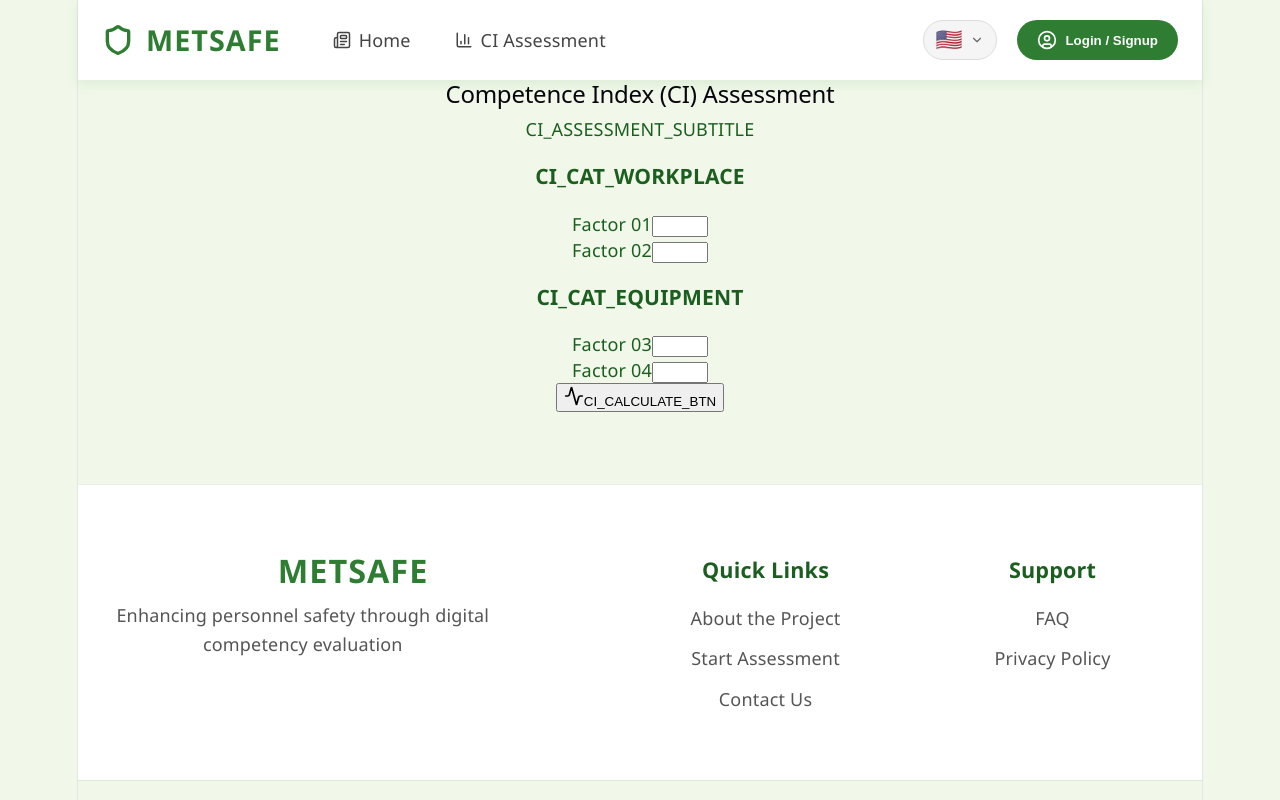
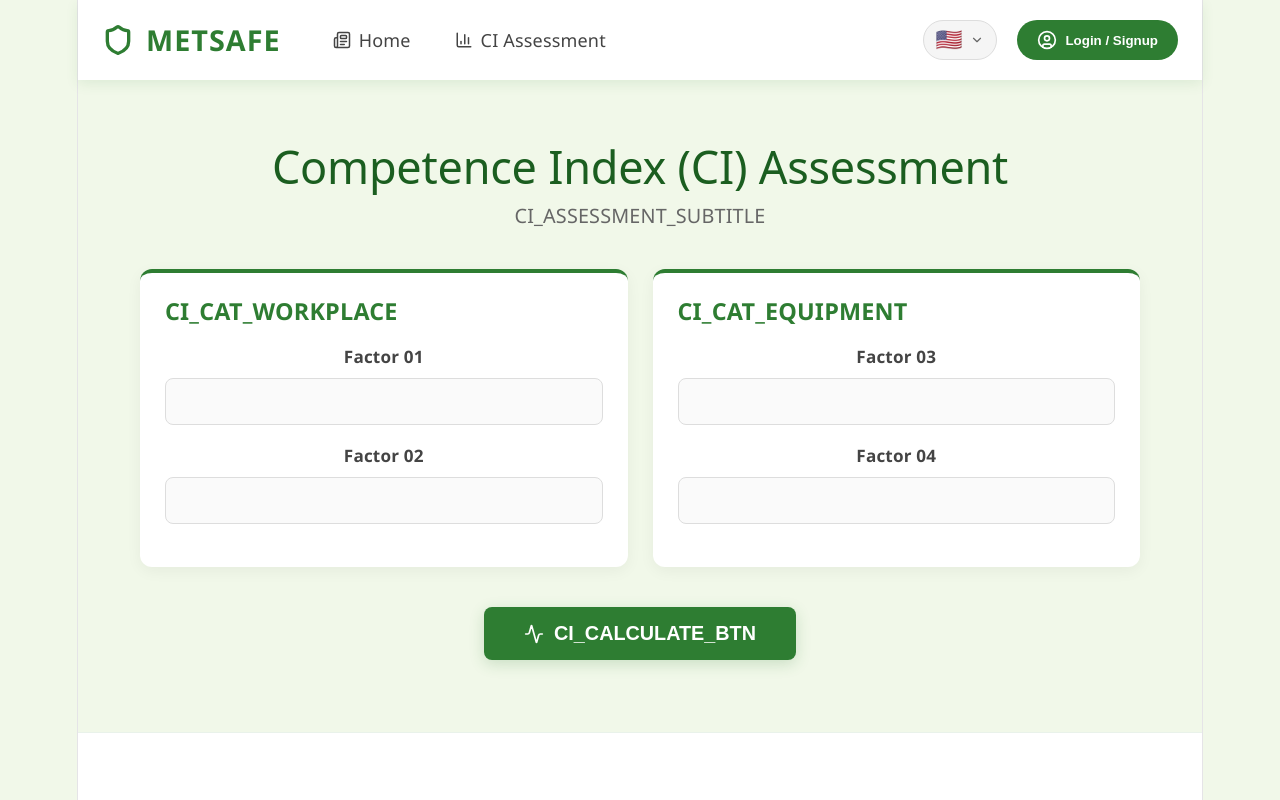
Before and after one commit to ngocleltt/metsafe, a React (Vite) app: page /assessment in a window 1280 px wide. Shown: the top 800 px of the page. Built offline with nearby package versions, Linux system fonts and the light colour scheme.

Commit message:
assessment css

```diff
--- a/src/components/Assessment.jsx
+++ b/src/components/Assessment.jsx
@@ -1,4 +1,5 @@
 import React, { useState } from 'react';
+import "./styles/Assessment.css"
 import { Activity, CheckCircle2 } from 'lucide-react';
 
 const Assessment = ({ t }) => {
--- /dev/null
+++ b/src/components/styles/Assessment.css
@@ -0,0 +1,173 @@
+.assessment-container {
+  max-width: 1000px;
+  margin: 60px auto;
+  padding: 0 24px;
+}
+
+.assessment-header {
+  text-align: center;
+  margin-bottom: 40px;
+}
+
+.assessment-header h2 {
+  font-size: 2.5rem;
+  color: var(--secondary-color);
+  margin-bottom: 10px;
+}
+
+.assessment-header p {
+  color: #666;
+  font-size: 1.1rem;
+}
+
+.assessment-grid {
+  display: grid;
+  grid-template-columns: repeat(auto-fit, minmax(300px, 1fr));
+  gap: 25px;
+}
+
+.assessment-card {
+  background: var(--white);
+  padding: 25px;
+  border-radius: 12px;
+  box-shadow: 0 4px 15px rgba(0, 0, 0, 0.05);
+  border-top: 4px solid var(--primary-color);
+  transition: var(--transition);
+}
+
+.assessment-card:hover {
+  box-shadow: 0 8px 25px rgba(46, 125, 50, 0.1);
+}
+
+.assessment-card h3 {
+  color: var(--primary-color);
+  margin-top: 0;
+  margin-bottom: 20px;
+  font-size: 1.3rem;
+  display: flex;
+  align-items: center;
+  gap: 10px;
+}
+
+.input-group {
+  margin-bottom: 18px;
+  display: flex;
+  flex-direction: column;
+  gap: 8px;
+}
+
+.input-group label {
+  font-weight: 600;
+  color: #444;
+  font-size: 0.95rem;
+}
+
+.input-group input {
+  padding: 12px 15px;
+  border: 1px solid #ddd;
+  border-radius: 8px;
+  font-size: 1rem;
+  transition: var(--transition);
+  background-color: #fafafa;
+}
+
+.input-group input:focus {
+  outline: none;
+  border-color: var(--primary-color);
+  background-color: var(--white);
+  box-shadow: 0 0 0 3px rgba(46, 125, 50, 0.1);
+}
+
+.action-area {
+  display: flex;
+  justify-content: center;
+  gap: 20px;
+  margin-top: 40px;
+}
+
+.calc-btn {
+  background: var(--primary-color);
+  color: var(--white);
+  border: none;
+  padding: 15px 40px;
+  border-radius: 8px;
+  font-size: 1.1rem;
+  font-weight: bold;
+  cursor: pointer;
+  display: flex;
+  align-items: center;
+  gap: 10px;
+  transition: var(--transition);
+  box-shadow: 0 4px 15px rgba(46, 125, 50, 0.2);
+}
+
+.calc-btn:hover {
+  background: var(--secondary-color);
+  transform: translateY(-2px);
+  box-shadow: 0 6px 20px rgba(46, 125, 50, 0.3);
+}
+
+.reset-btn {
+  background: transparent;
+  color: #666;
+  border: 2px solid #ddd;
+  padding: 15px 30px;
+  border-radius: 8px;
+  font-size: 1.1rem;
+  font-weight: bold;
+  cursor: pointer;
+  transition: var(--transition);
+}
+
+.reset-btn:hover {
+  background: #f5f5f5;
+  border-color: #ccc;
+  color: #333;
+}
+
+.result-display {
+  margin-top: 40px;
+  background: var(--bg-light);
+  padding: 30px;
+  border-radius: 12px;
+  text-align: center;
+  border: 2px dashed var(--primary-color);
+  animation: fadeIn 0.5s ease;
+}
+
+.result-display h3 {
+  color: var(--secondary-color);
+  font-size: 1.5rem;
+  margin-top: 0;
+}
+
+.score-circle {
+  width: 120px;
+  height: 120px;
+  background: var(--white);
+  border: 8px solid var(--accent-color);
+  border-radius: 50%;
+  display: flex;
+  align-items: center;
+  justify-content: center;
+  font-size: 2.5rem;
+  font-weight: 800;
+  color: var(--primary-color);
+  margin: 20px auto;
+  box-shadow: 0 10px 20px rgba(247, 148, 29, 0.15);
+}
+
+@keyframes fadeIn {
+  from { opacity: 0; transform: translateY(20px); }
+  to { opacity: 1; transform: translateY(0); }
+}
+
+@media (max-width: 768px) {
+  .action-area {
+    flex-direction: column;
+  }
+  .calc-btn, .reset-btn {
+    width: 100%;
+    justify-content: center;
+  }
+}
```
